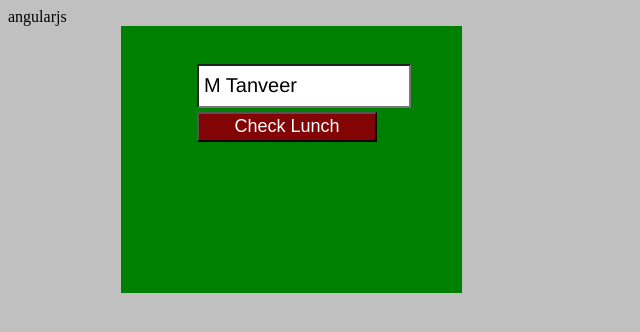
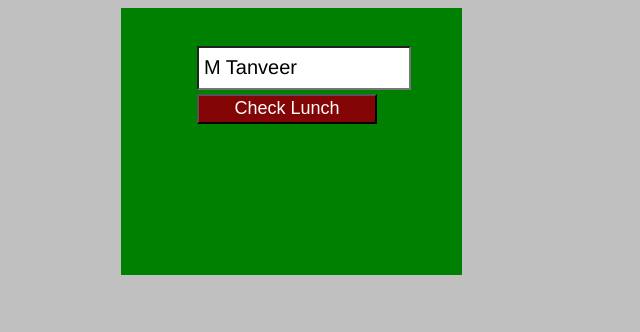
Before and after one commit to mtanveer002/module1-solution, a plain HTML site: page index.html in a window 1280 px wide. Shown: the whole page, without its empty margins (0-640 px from the left). Drawn offline with Linux system fonts and the light colour scheme.

Commit message:
assignment01.

```diff
--- a/index.html
+++ b/index.html
@@ -8,7 +8,6 @@
     <link rel="stylesheet" href="style.css">
   </head>
   <body ng-controller="LunchCheckController">
-angularjs
     <div class="input">
       <input type="text" name="" value="{{name}}" placeholder="item1,item2,item3,etc"
       id="formc"> <br>
```
